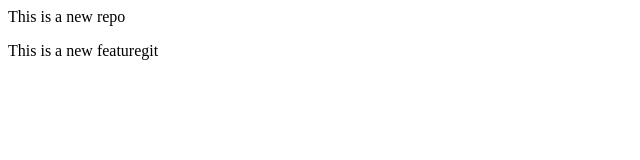
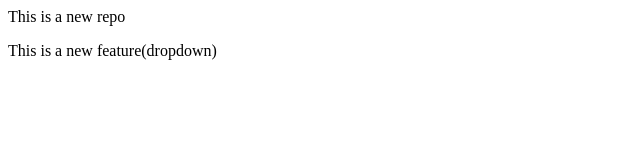
Before and after one commit to ayushi847/LocalRepo, a plain HTML site: page index.html in a window 1280 px wide. Shown: the full height of the page, 0-640 px from the left. Drawn offline with Linux system fonts and the light colour scheme.

Commit message:
add dropdown

```diff
--- a/index.html
+++ b/index.html
@@ -1,2 +1,2 @@
 <p>This is a new repo</p>
-<p>This is a new featuregit</p>
+<p>This is a new feature(dropdown)</p>
```
